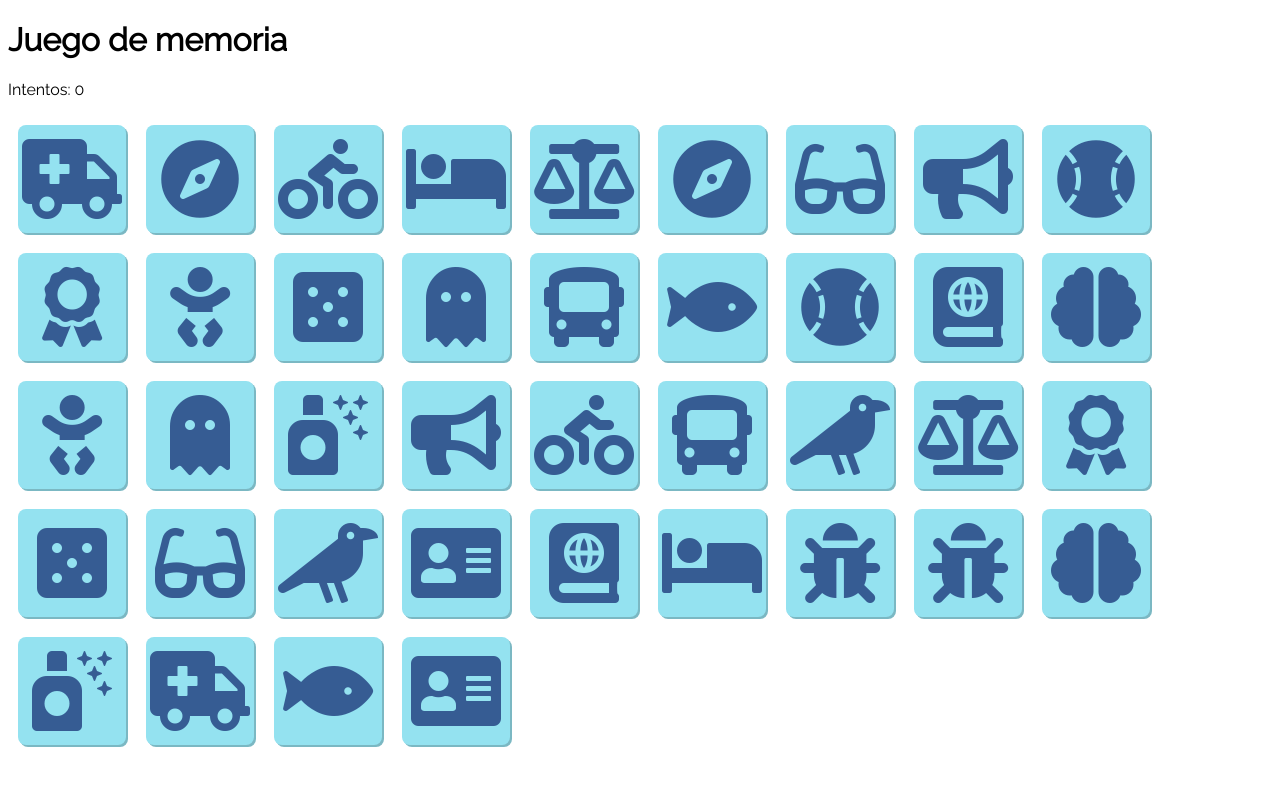
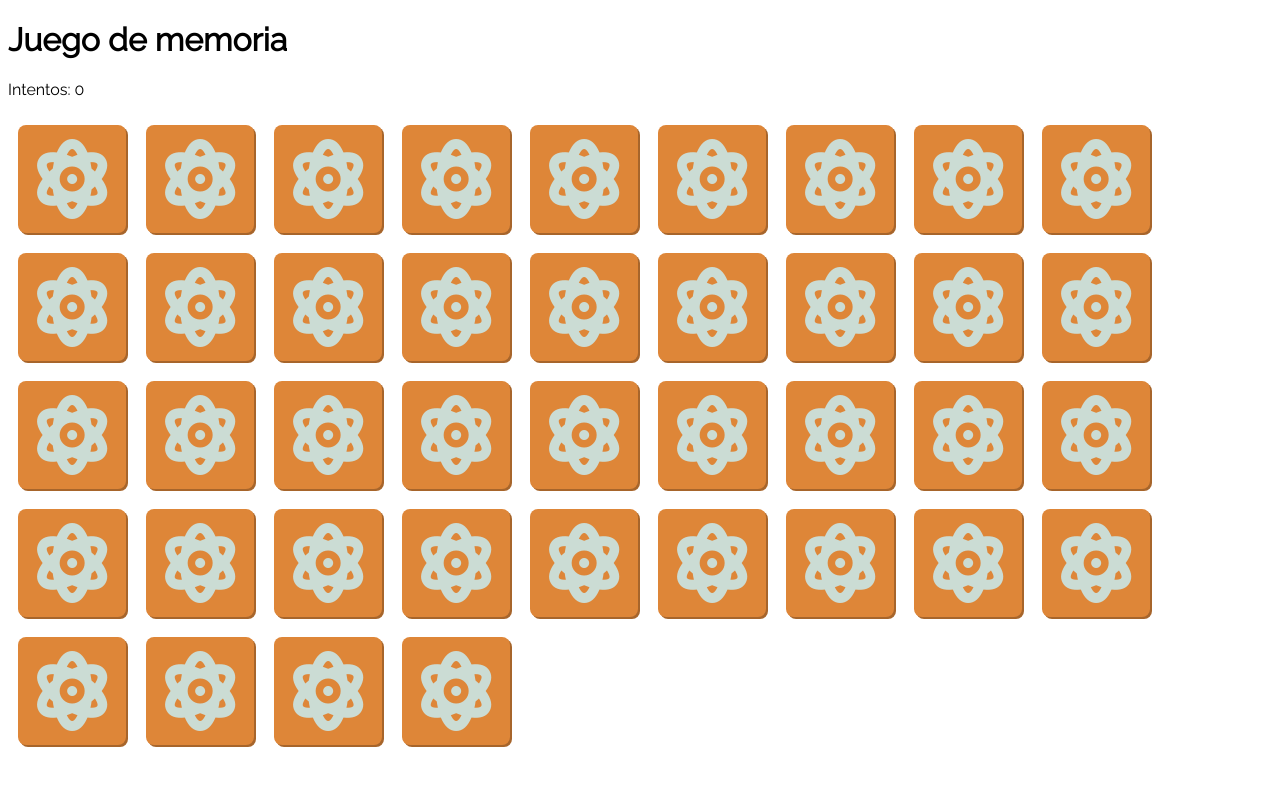
Before and after one commit to El-Mendez/Web_Lab08, a React app: page / in a window 1280 px wide. Shown: the top 786 px of the page. Built offline with nearby package versions, Linux system fonts and the light colour scheme.

Commit message:
quité una negación que casi me cuesta el lab xd

```diff
--- a/app/src/components/Card/Card.jsx
+++ b/app/src/components/Card/Card.jsx
@@ -28,7 +28,7 @@ export default class Carta extends React.Component {
     const { props } = this;
     return (
       <div className="card" onClick={this.handleClick} role="button" tabIndex={0} onKeyDown={this.handleKeyPress}>
-        <ReactCardFlip isFlipped={!props.isFlipped}>
+        <ReactCardFlip isFlipped={props.isFlipped}>
           <div className="cardBack">
             <i className="fas fa-atom fa-5x" />
           </div>
```
